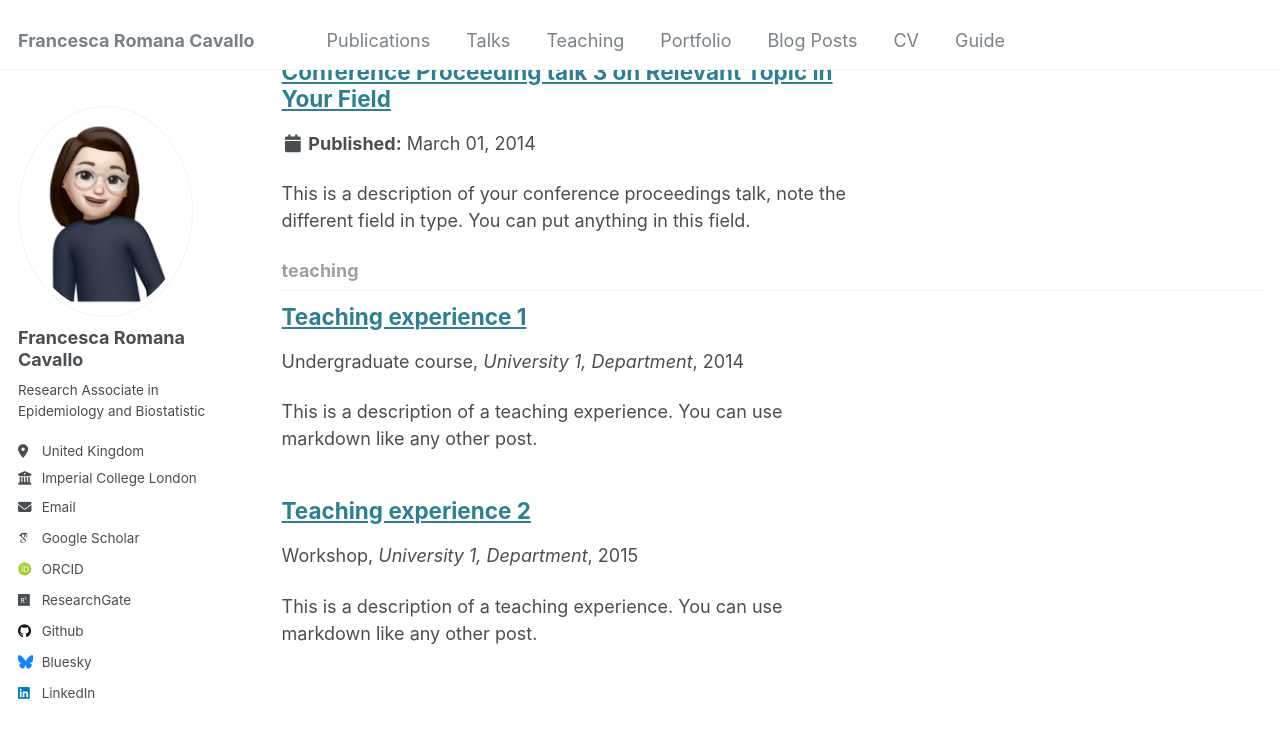
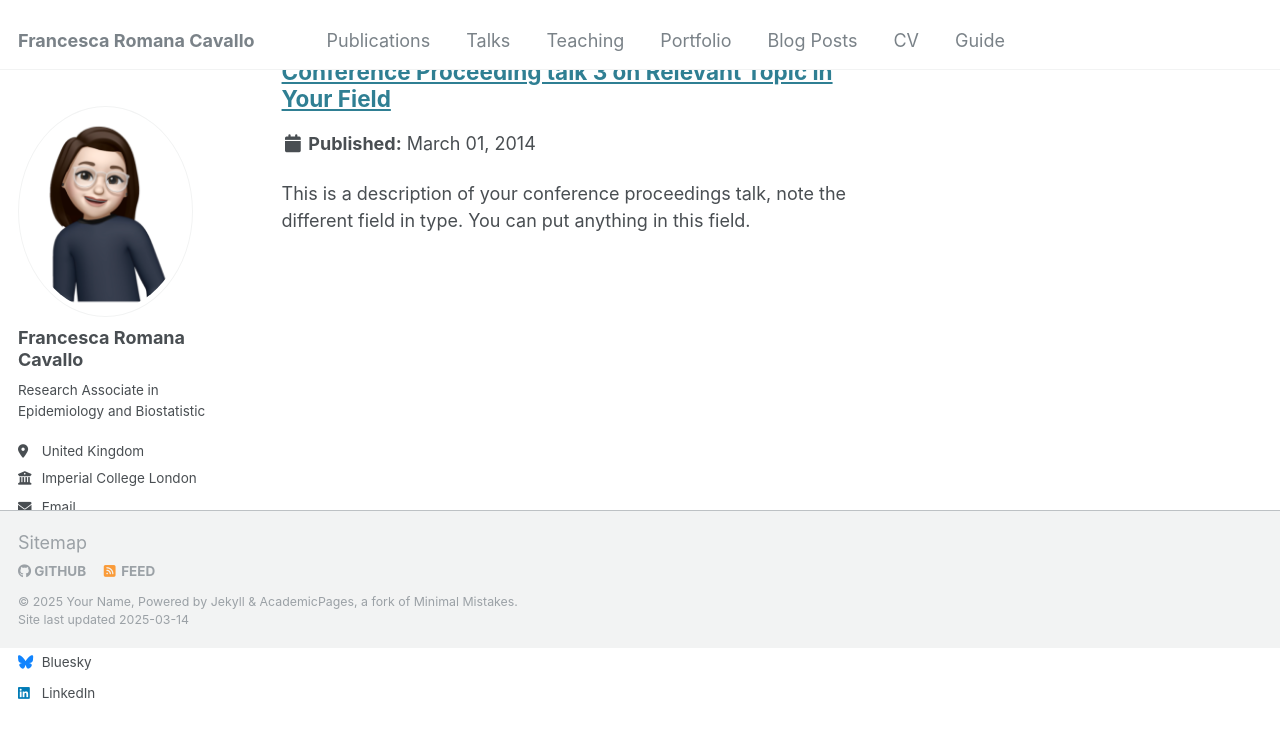
Before and after one commit to francescacavallo/francescacavallo.github.io, a Jekyll site: the page built from _pages/collection-archive.html, in a window 1280 px wide and 900 px high, scrolled down 2823 px. Shown: the top 738 px of the window. Built offline with Jekyll 4.4.1, drawn with Linux system fonts in a browser that asks for light colours; some web fonts are replaced; part of the change alters nothing that is shown.

```diff
--- a/_config.yml
+++ b/_config.yml
@@ -213,7 +213,7 @@ kramdown:
 # These settings control the types of collections used by the template
 collections:
   teaching:
-    output: true
+    output: false # change to true for the page to appear
     permalink: /:collection/:path/
   publications:
     output: true
```
